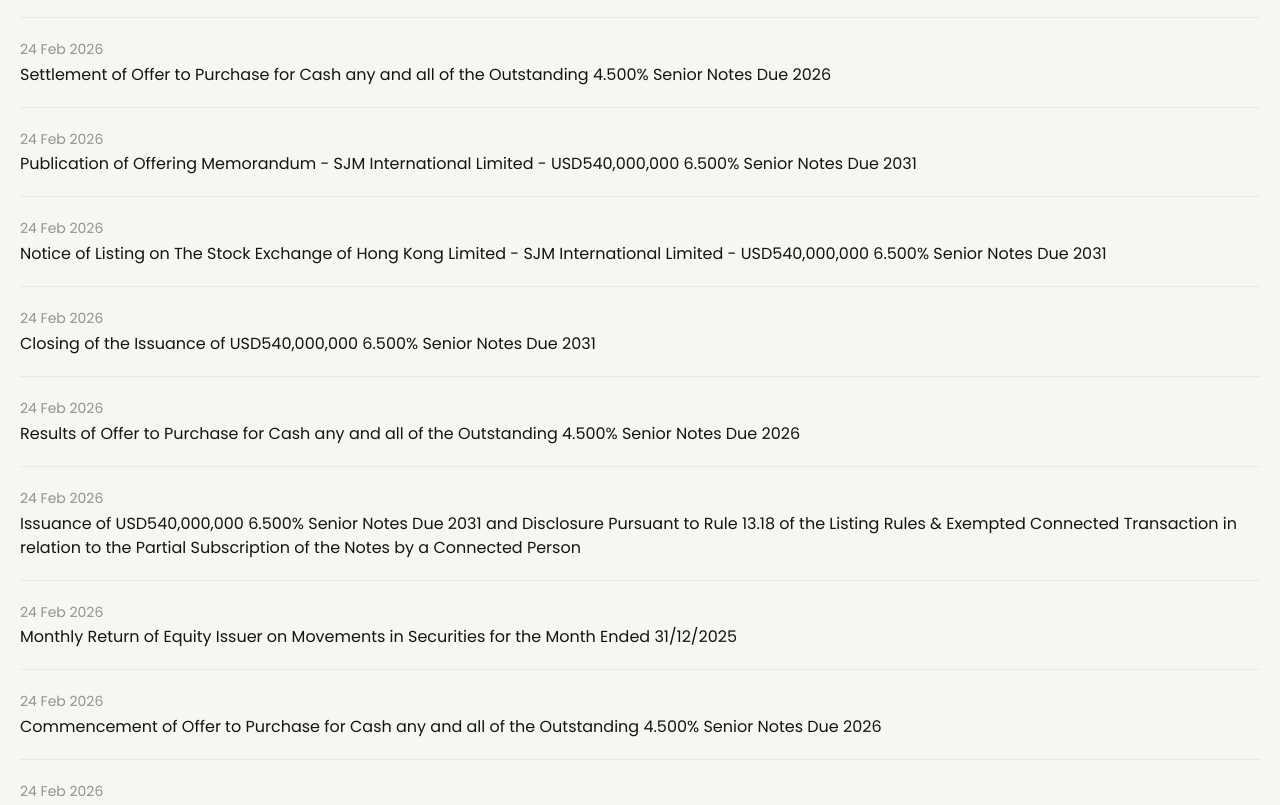
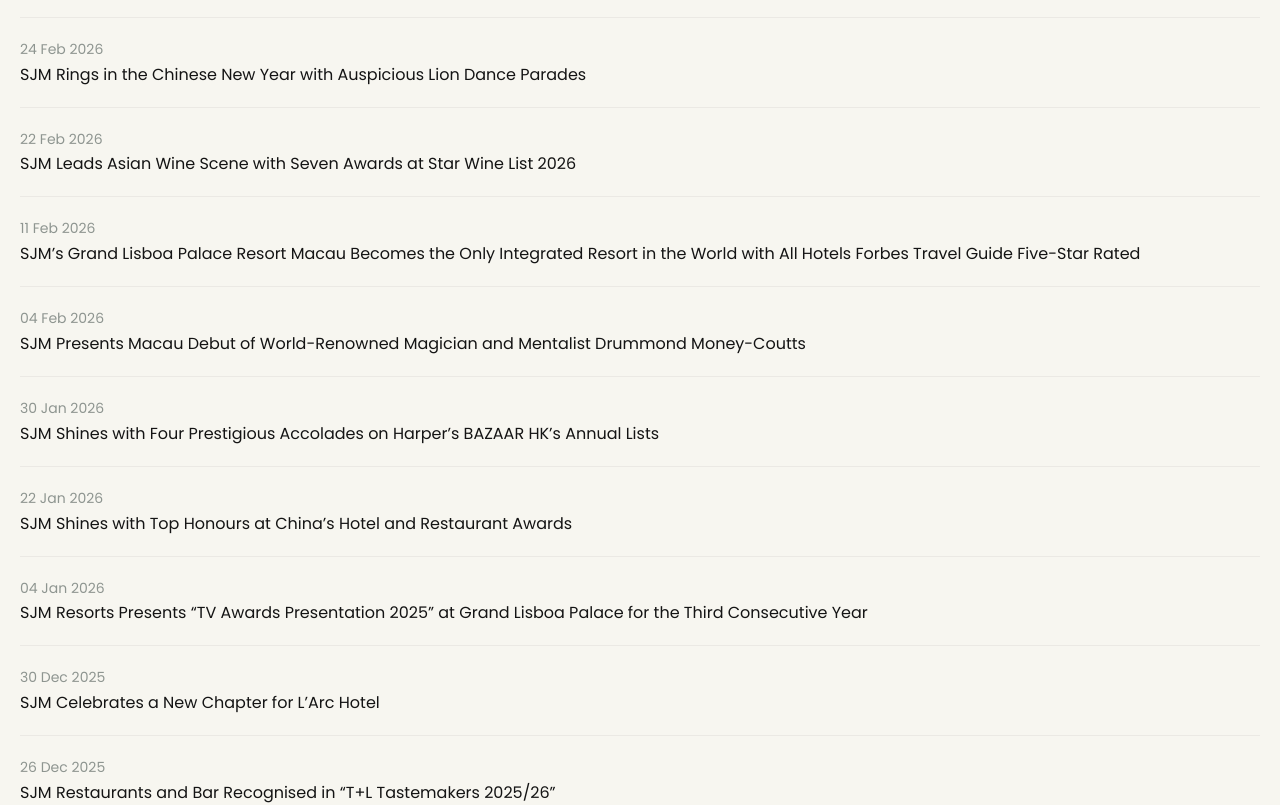
Before and after one commit to 1279374970/sjm-holdings, a Next.js app: page /press-releases in a window 1280 px wide. Shown: the part 620-1425 px from the top of the page. Built offline with nearby package versions, Linux system fonts and the light colour scheme; a web font is replaced by a local one.

Commit message:
feat: 样式调整

```diff
--- a/app/press-releases/page.js
+++ b/app/press-releases/page.js
@@ -11,16 +11,19 @@
 };
 
 const pressReleases = [
-  { date: "24 Feb 2026", title: "Monthly Return of Equity Issuer on Movements in Securities for the Month Ended 31/01/2026" },
-  { date: "24 Feb 2026", title: "Settlement of Offer to Purchase for Cash any and all of the Outstanding 4.500% Senior Notes Due 2026" },
-  { date: "24 Feb 2026", title: "Publication of Offering Memorandum - SJM International Limited - USD540,000,000 6.500% Senior Notes Due 2031" },
-  { date: "24 Feb 2026", title: "Notice of Listing on The Stock Exchange of Hong Kong Limited - SJM International Limited - USD540,000,000 6.500% Senior Notes Due 2031" },
-  { date: "24 Feb 2026", title: "Closing of the Issuance of USD540,000,000 6.500% Senior Notes Due 2031" },
-  { date: "24 Feb 2026", title: "Results of Offer to Purchase for Cash any and all of the Outstanding 4.500% Senior Notes Due 2026" },
-  { date: "24 Feb 2026", title: "Issuance of USD540,000,000 6.500% Senior Notes Due 2031 and Disclosure Pursuant to Rule 13.18 of the Listing Rules & Exempted Connected Transaction in relation to the Partial Subscription of the Notes by a Connected Person" },
-  { date: "24 Feb 2026", title: "Monthly Return of Equity Issuer on Movements in Securities for the Month Ended 31/12/2025" },
-  { date: "24 Feb 2026", title: "Commencement of Offer to Purchase for Cash any and all of the Outstanding 4.500% Senior Notes Due 2026" },
-  { date: "24 Feb 2026", title: "Inside Information Proposed Issuance of U.S. Dollar Denominated Senior Notes" },
+  { date: "03 Mar 2026", title: "SJM Enhances Parental Benefits" },
+  { date: "24 Feb 2026", title: "SJM Rings in the Chinese New Year with Auspicious Lion Dance Parades" },
+  { date: "22 Feb 2026", title: "SJM Leads Asian Wine Scene with Seven Awards at Star Wine List 2026" },
+  { date: "11 Feb 2026", title: "SJM\u2019s Grand Lisboa Palace Resort Macau Becomes the Only Integrated Resort in the World with All Hotels Forbes Travel Guide Five-Star Rated" },
+  { date: "04 Feb 2026", title: "SJM Presents Macau Debut of World-Renowned Magician and Mentalist Drummond Money-Coutts" },
+  { date: "30 Jan 2026", title: "SJM Shines with Four Prestigious Accolades on Harper\u2019s BAZAAR HK\u2019s Annual Lists" },
+  { date: "22 Jan 2026", title: "SJM Shines with Top Honours at China\u2019s Hotel and Restaurant Awards" },
+  { date: "04 Jan 2026", title: "SJM Resorts Presents \u201cTV Awards Presentation 2025\u201d at Grand Lisboa Palace for the Third Consecutive Year" },
+  { date: "30 Dec 2025", title: "SJM Celebrates a New Chapter for L\u2019Arc Hotel" },
+  { date: "26 Dec 2025", title: "SJM Restaurants and Bar Recognised in \u201cT+L Tastemakers 2025/26\u201d" },
+  { date: "26 Dec 2025", title: "SJM Resorts Confirms Completion of L\u2019Arc Acquisition and Receives Government Approval for Direct Operations of Casino L\u2019Arc Macau by SJM Resorts" },
+  { date: "23 Dec 2025", title: "SJM Hosts Global Tourism Economy Forum 2025 as Sub-Venue" },
+  { date: "18 Dec 2025", title: "SJM Tops Golden Phoenix Tree China Restaurant Guide Again with Five Starred Restaurants in Macau" },
 ];
 
 const articleCategories = [
```
